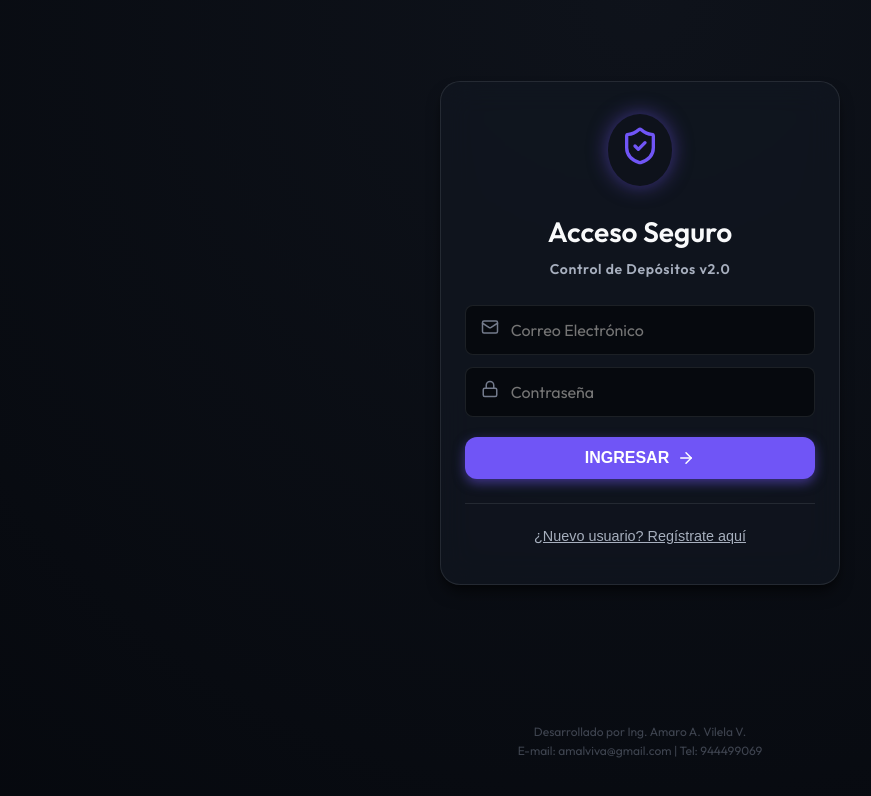
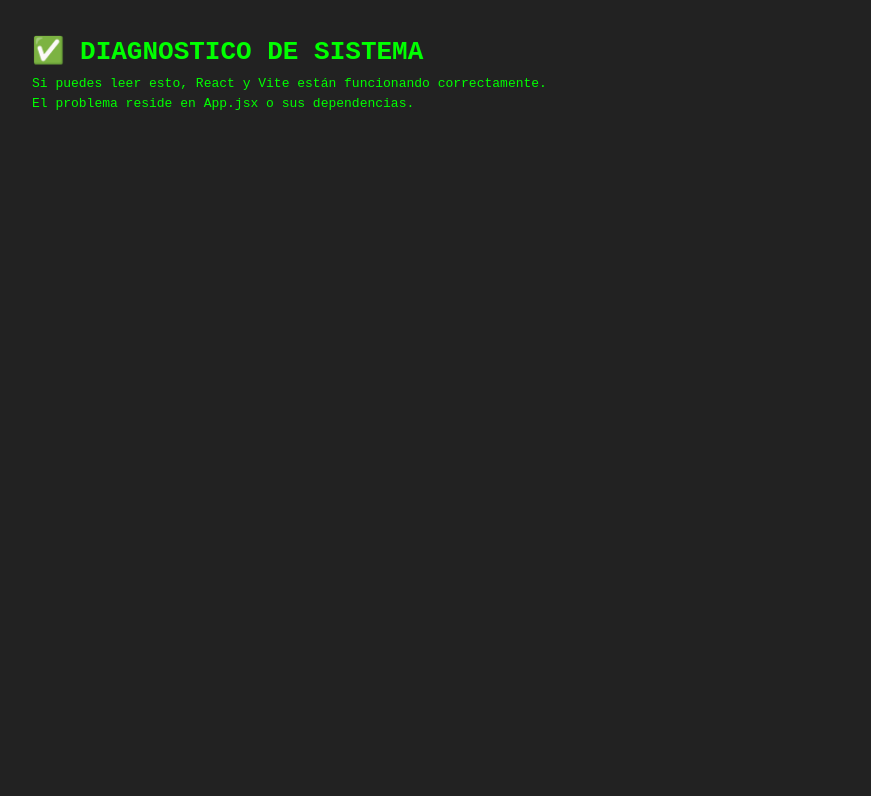
Before and after one commit to cereterall-coder/control-depositos, a React (Vite) app: page / in a window 1280 px wide. Before the commit this address led to /login. Shown: the top 796 px of the page, without its empty margins (0-871 px from the left). Built offline with nearby package versions, Linux system fonts and the light colour scheme; no server answers.

Commit message:
Debug: Switch to AppDebug entry point

```diff
--- /dev/null
+++ b/src/AppDebug.jsx
@@ -0,0 +1,11 @@
+import React from 'react';
+
+export default function AppDebug() {
+    return (
+        <div style={{ padding: '2rem', background: '#222', color: '#0f0', height: '100vh', fontFamily: 'monospace' }}>
+            <h1>✅ DIAGNOSTICO DE SISTEMA</h1>
+            <p>Si puedes leer esto, React y Vite están funcionando correctamente.</p>
+            <p>El problema reside en App.jsx o sus dependencias.</p>
+        </div>
+    );
+}
--- a/src/main.jsx
+++ b/src/main.jsx
@@ -1,7 +1,7 @@
 import { StrictMode } from 'react'
 import { createRoot } from 'react-dom/client'
 import { BrowserRouter } from 'react-router-dom'
-import App from './App.jsx'
+import AppDebug from './AppDebug.jsx'
 import './styles/global.css'
 
 import ErrorBoundary from './components/ErrorBoundary';
@@ -10,7 +10,7 @@ createRoot(document.getElementById('root')).render(
     <StrictMode>
         <ErrorBoundary>
             <BrowserRouter>
-                <App />
+                <AppDebug />
             </BrowserRouter>
         </ErrorBoundary>
     </StrictMode>,
```
